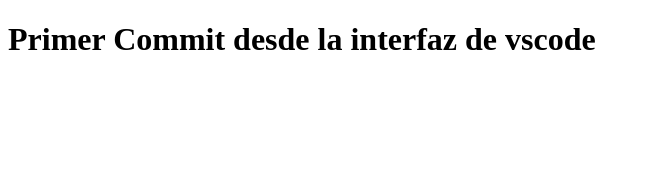
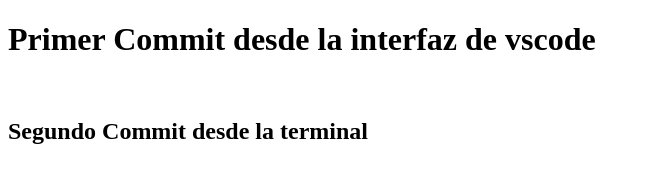
Before and after one commit to Davidrosalesux/Control-de-versiones-IDE-s---David-Rosales, a plain HTML site: page index.html in a window 1280 px wide. Shown: the whole page, without its empty margins (0-650 px from the left). Drawn offline with Linux system fonts and the light colour scheme.

Commit message:
Segundo commit

```diff
--- a/index.html
+++ b/index.html
@@ -7,5 +7,7 @@
 </head>
 <body>
     <h1>Primer Commit desde la interfaz de vscode</h1>
+    <br>
+    <h2>Segundo Commit desde la terminal</h2>
 </body>
 </html>
```
